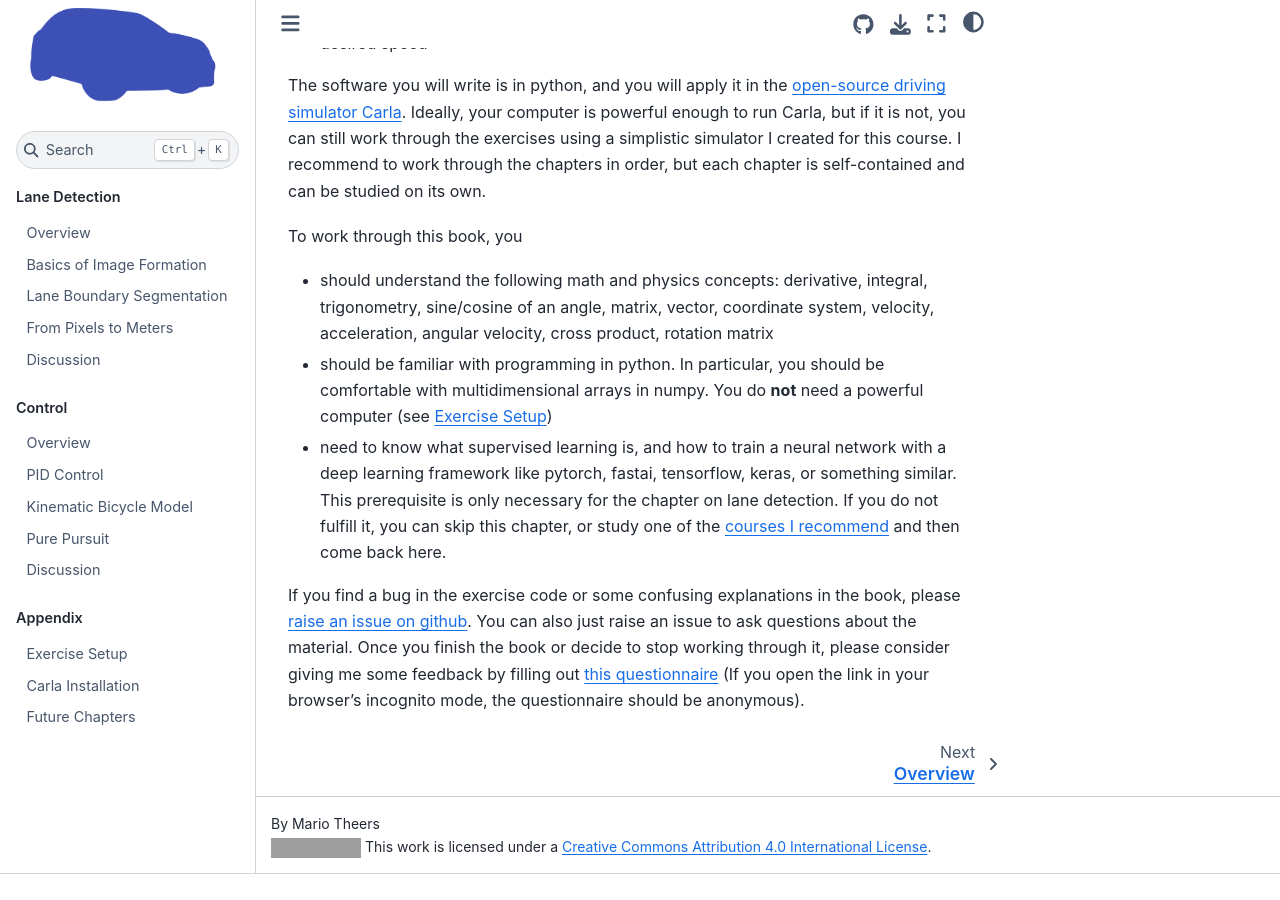
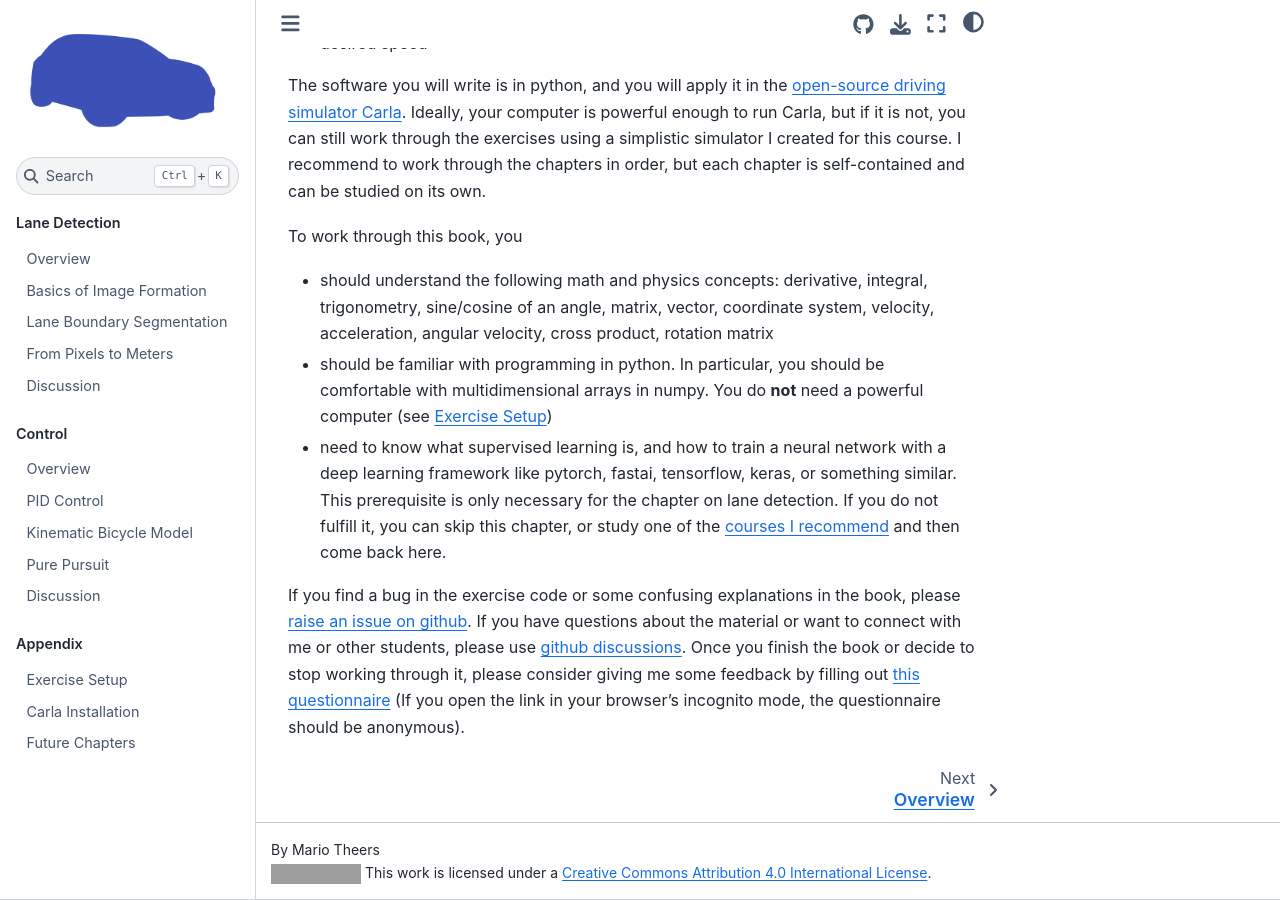
Before and after one commit to thomasfermi/Algorithms-for-Automated-Driving, a Jupyter Book: the page built from book/Introduction/intro.md, in a window 1280 px wide and 900 px high, scrolled down 513 px. Built offline with Jupyter Book 1.0.4 settings and Sphinx 7.4.7 and the Sphinx Book theme 1.1.4, drawn with Linux system fonts in a browser that asks for light colours; comment, search, counter and statistics services are not loaded; before the commit the page ends 1387 px from its top, so only the background shows below that; grey boxes are pictures that could not be loaded.

Commit message:
Advertised github discussions and kaggle dataset.

```diff
--- a/book/Introduction/intro.md
+++ b/book/Introduction/intro.md
@@ -20,4 +20,4 @@ To work through this book, you
 * should be familiar with programming in python. In particular, you should be comfortable with multidimensional arrays in numpy. You do **not** need a powerful computer (see [Exercise Setup](../Appendix/ExerciseSetup.md))
 * need to know what supervised learning is, and how to train a neural network with a deep learning framework like pytorch, fastai, tensorflow, keras, or something similar. This prerequisite is only necessary for the chapter on lane detection. If you do not fulfill it, you can skip this chapter, or study one of the [courses I recommend](../LaneDetection/Segmentation.ipynb) and then come back here.
 
-If you find a bug in the exercise code or some confusing explanations in the book, please [raise an issue on github](https://github.com/thomasfermi/Algorithms-for-Automated-Driving). You can also just raise an issue to ask questions about the material. Once you finish the book or decide to stop working through it, please consider giving me some feedback by filling out [this questionnaire](https://forms.gle/TioqZiUsB5e5wSVG7) (If you open the link in your browser's incognito mode, the questionnaire should be anonymous).
+If you find a bug in the exercise code or some confusing explanations in the book, please [raise an issue on github](https://github.com/thomasfermi/Algorithms-for-Automated-Driving). If you have questions about the material or want to connect with me or other students, please use [github discussions](https://github.com/thomasfermi/Algorithms-for-Automated-Driving/discussions). Once you finish the book or decide to stop working through it, please consider giving me some feedback by filling out [this questionnaire](https://forms.gle/TioqZiUsB5e5wSVG7) (If you open the link in your browser's incognito mode, the questionnaire should be anonymous).
```
Also changed, not shown: README.md (+1 -1 lines), book/LaneDetection/Segmentation.ipynb.
